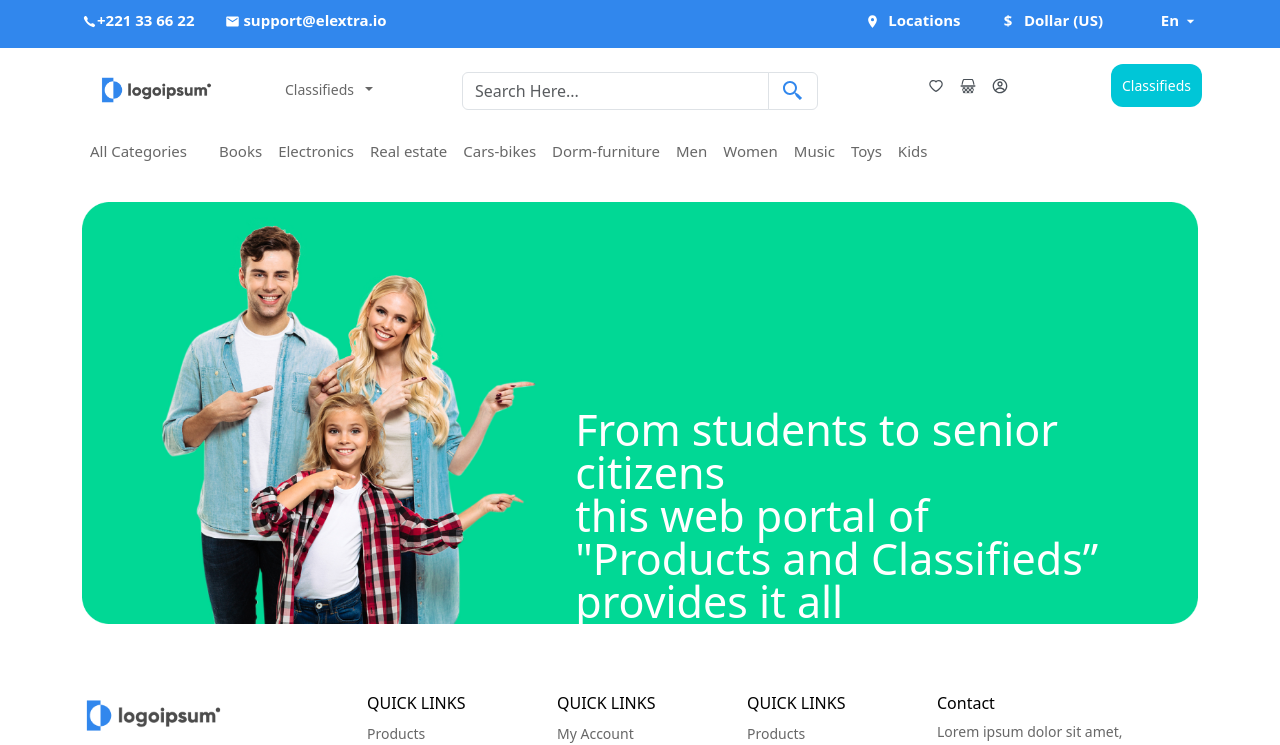
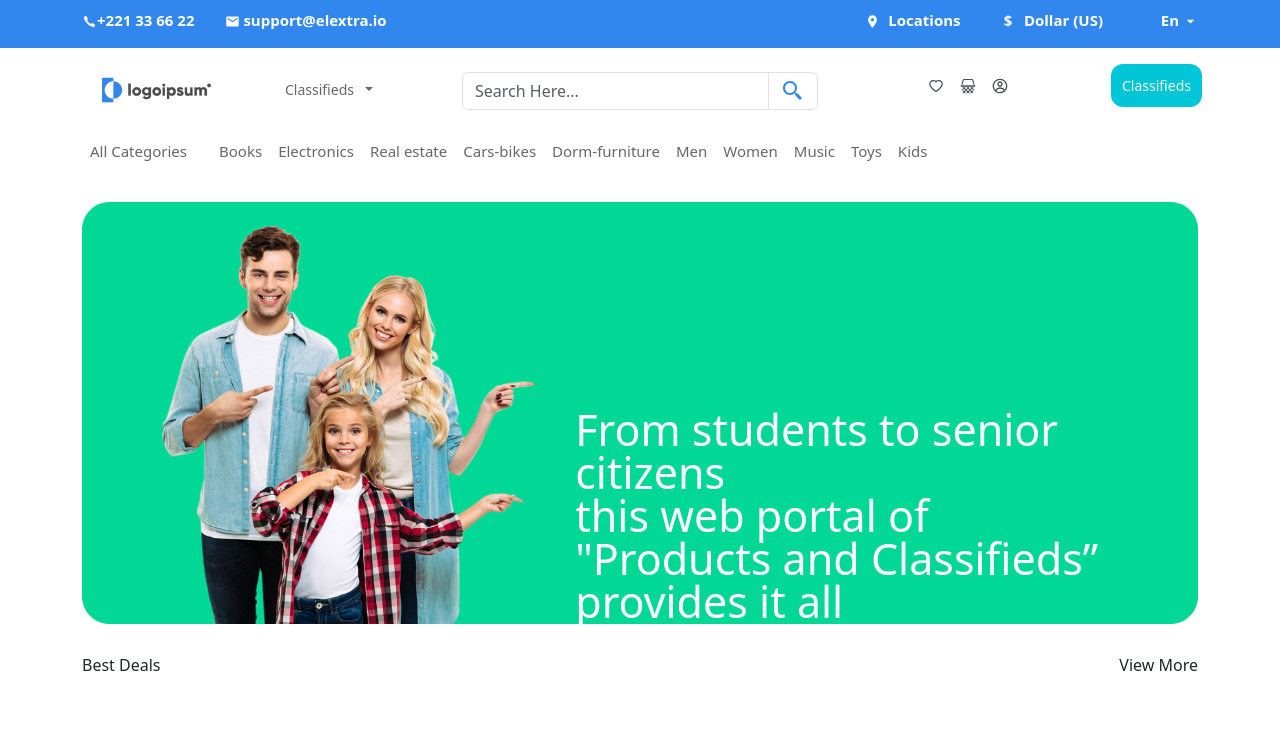
Before and after one commit to melath2020/lilac-ecom, a React (Create React App) app: page / in a window 1280 px wide. Shown: the top 745 px of the page. Built offline with nearby package versions, Linux system fonts and the light colour scheme.

Commit message:
update-home-2

```diff
--- a/src/App.css
+++ b/src/App.css
@@ -135,4 +135,12 @@ a{
   margin-top: 20px;
   width: 110%;
 }
+
 /* footer-ends */
+
+/* home-wrapper-2 */
+.home-wrapper-2 .head-deal{
+  justify-content: space-between;
+  font-size: 14px;
+}
+/* home-wrapper-2  ends*/
--- a/src/pages/Home.jsx
+++ b/src/pages/Home.jsx
@@ -28,6 +28,16 @@ const Home = () => {
           </div>
         </div>
       </Container>
+
+      <Container class1="home-wrapper-2 py-3">
+        <div className="row">
+         <div className="head-deal d-flex">
+          <h6 >Best Deals</h6>
+          <h6 >View More</h6>
+         </div>
+
+        </div>
+      </Container>
     </>
   );
 };
```
Also changed, not shown: src/components/ProductCard.jsx (added, +9 -0 lines).
